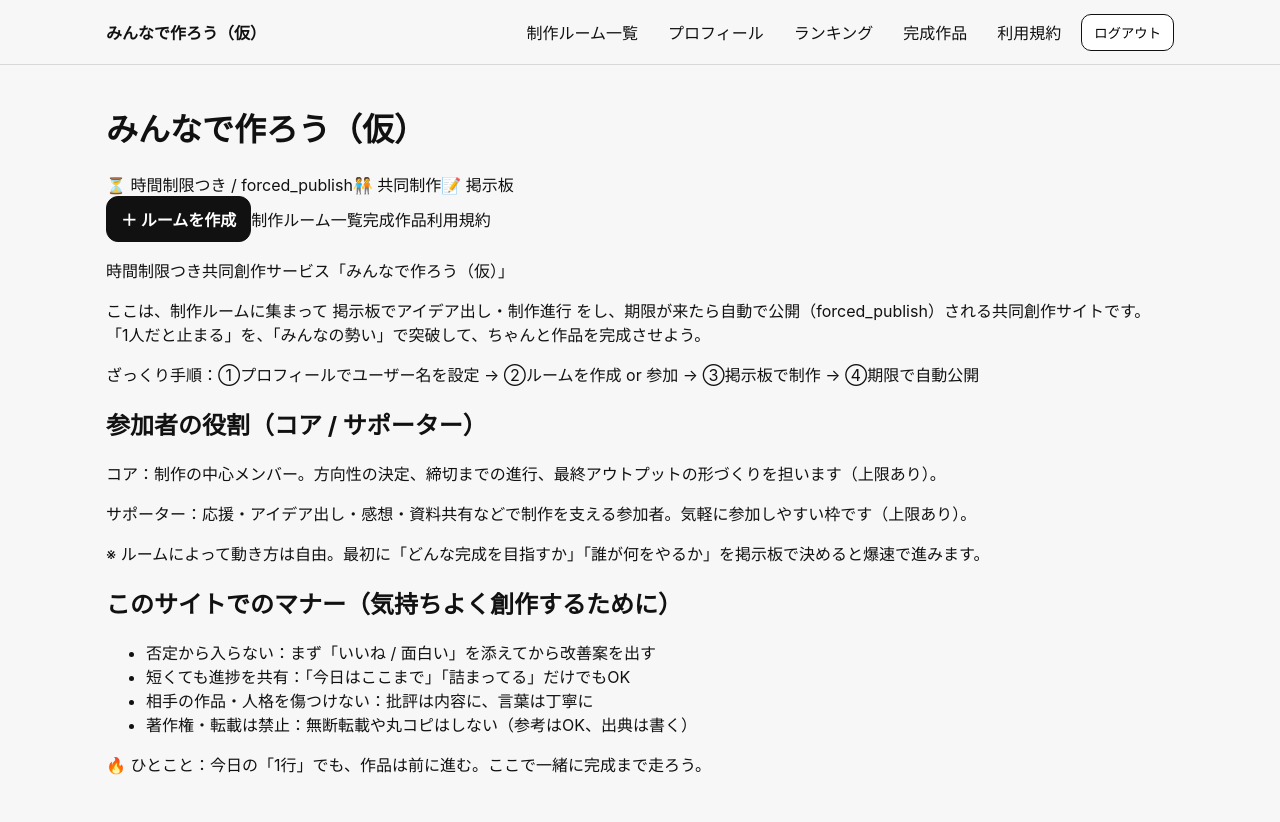
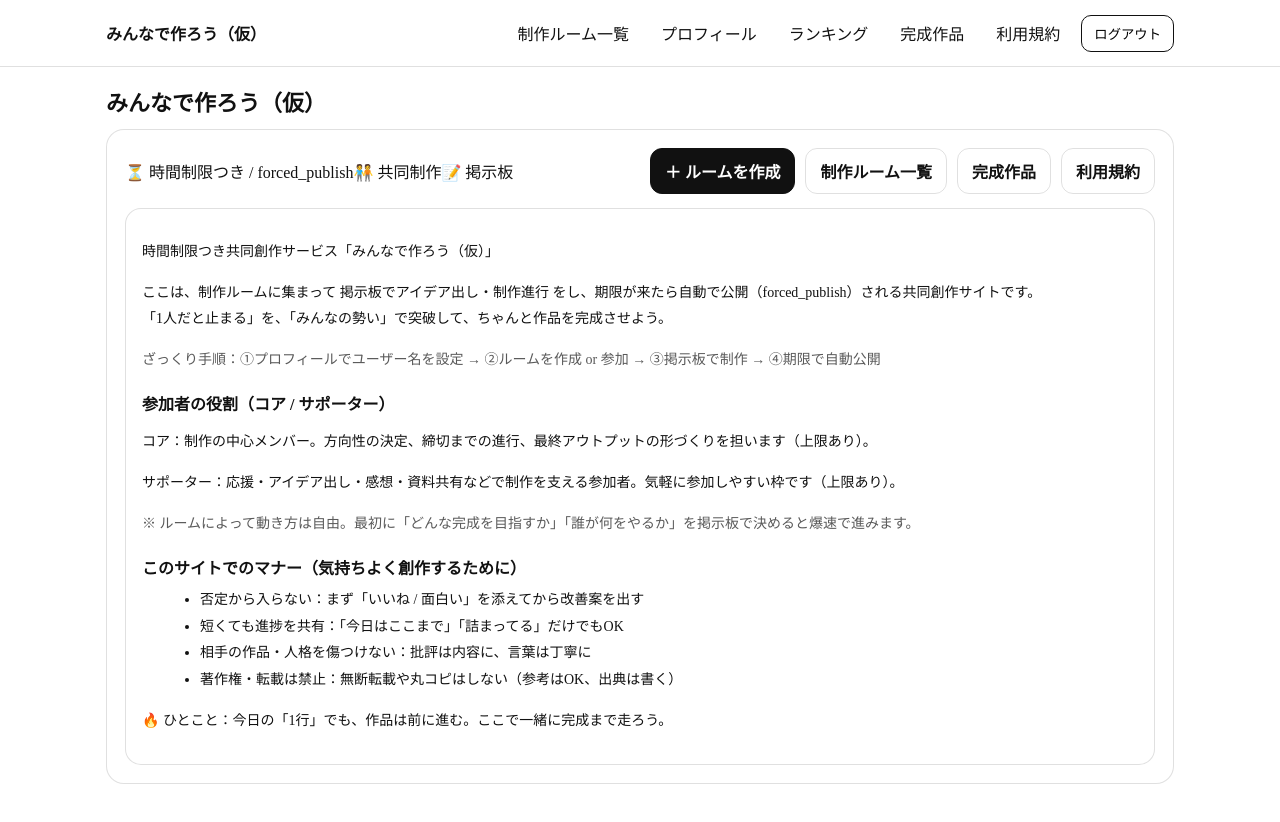
Before and after one commit to toki09141127-source/minnade-tsukuru, a Next.js app: page / in a window 1280 px wide. Shown: the top 822 px of the page. Built offline with nearby package versions, Linux system fonts and the light colour scheme; no server answers.

Commit message:
Force light theme and fix create room button text

```diff
--- a/app/globals.css
+++ b/app/globals.css
@@ -1,11 +1,19 @@
-/* =========================
-   Base Theme (Light固定寄り)
-   ========================= */
+/* ============================
+   globals.css (FORCE LIGHT)
+   - Light/Dark どちらでも同じ見た目に固定
+   - ルーム一覧の「+ルームを作成」文字が消える問題を確実に修正
+   ============================ */
 
+/* ブラウザへ「ライトUI前提」を宣言（自動反転対策の本命） */
 :root{
-    --bg:#f7f7f8;
+  color-scheme: light;
+}
+
+/* ===== Base tokens (light fixed) ===== */
+:root{
+  --bg:#ffffff;
   --fg:#111111;
-    --muted:#555555;
+  --muted:rgba(0,0,0,0.65);
 
   --card:#ffffff;
   --border:rgba(0,0,0,0.12);
@@ -15,53 +23,28 @@
   --btnBg:#111111;
   --btnFg:#ffffff;
 
-    --badgeBg:rgba(0,0,0,0.06);
-    --badgeBorder:rgba(0,0,0,0.12);
+  --chipBg:rgba(0,0,0,0.06);
+  --chipBorder:rgba(0,0,0,0.12);
+  --chipFg:#111111;
+
+  --danger:#b00020;
 }
 
-  /* ダークモードでも見た目を変えない（←今回の方針） */
-  @media (prefers-color-scheme: dark){
-    :root{
-      --bg:#f7f7f8;
-      --fg:#111111;
-      --muted:#555555;
-
-      --card:#ffffff;
-      --border:rgba(0,0,0,0.12);
-
-      --link:#111111;
-
-      --btnBg:#111111;
-      --btnFg:#ffffff;
-
-      --badgeBg:rgba(0,0,0,0.06);
-      --badgeBorder:rgba(0,0,0,0.12);
-    }
+/* ===== Reset ===== */
+*{ box-sizing:border-box; }
+html,body{ padding:0; margin:0; }
+body{
+  background:var(--bg);
+  color:var(--fg);
 }
 
-  /* =========================
-     Reset / Base
-     ========================= */
-
-  *{ box-sizing:border-box; }
-
-  html,body{
-    margin:0;
-    padding:0;
-    background:var(--bg);
-    color:var(--fg);
-    font-family:-apple-system,BlinkMacSystemFont,"Segoe UI",Roboto,"Noto Sans JP",sans-serif;
-  }
-
+/* 青リンク化を防ぐ（ヘッダー含む全体） */
 a{
-    color:var(--link);
+  color:inherit;
   text-decoration:none;
 }
 
-  /* =========================
-     Header
-     ========================= */
-
+/* ===== Layout ===== */
 .header{
   position:sticky;
   top:0;
@@ -74,11 +57,10 @@
   max-width:1100px;
   margin:0 auto;
   padding:12px 16px;
-
   display:flex;
+  gap:12px;
   align-items:center;
   justify-content:space-between;
-    gap:12px;
 }
 
 .brand{
@@ -95,16 +77,11 @@
 .navLink{
   padding:8px 10px;
   border-radius:10px;
+  border:1px solid transparent;
 }
-
-  header a,
-  header nav a{
-    color:#111 !important;
+.navLink:hover{
+  border-color:var(--border);
 }
-
-  /* =========================
-     Layout
-     ========================= */
 
 .main{
   max-width:1100px;
@@ -112,54 +89,234 @@
   padding:18px 16px 40px;
 }
 
+.container{ display:flex; flex-direction:column; gap:12px; }
+.stack{ display:flex; flex-direction:column; gap:12px; }
+.h1{ font-size:22px; margin:0; }
+
+/* ===== Common UI ===== */
+.toolbar{
+  display:flex;
+  gap:10px;
+  flex-wrap:wrap;
+  align-items:center;
+}
+
+.input,.select,textarea{
+  padding:10px 12px;
+  border-radius:12px;
+  border:1px solid var(--border);
+  background:var(--card);
+  color:var(--fg);
+}
+
 .grid{
   display:grid;
-    grid-template-columns:repeat(3,minmax(0,1fr));
+  grid-template-columns: repeat(3, minmax(0, 1fr));
   gap:12px;
 }
-
-  @media (max-width:900px){
-    .grid{ grid-template-columns:repeat(2,minmax(0,1fr)); }
+@media (max-width: 900px){
+  .grid{ grid-template-columns: repeat(2, minmax(0,1fr)); }
+}
+@media (max-width: 600px){
+  .grid{ grid-template-columns: 1fr; }
+  .headerInner{ align-items:flex-start; }
+  .nav{ justify-content:flex-end; }
 }
 
-  @media (max-width:600px){
-    .grid{ grid-template-columns:1fr; }
+.card{
+  background:var(--card);
+  border:1px solid var(--border);
+  border-radius:16px;
+  padding:14px;
 }
 
-  /* =========================
-     Card
-     ========================= */
+.linkCard:hover{
+  transform: translateY(-1px);
+  transition: 0.12s;
+}
+
+.row{
+  display:flex;
+  justify-content:space-between;
+  gap:10px;
+  align-items:center;
+}
+.title{ font-size:16px; font-weight:700; }
+.muted{ color:var(--muted); font-size:13px; }
+
+/* ===== Badges ===== */
+.badge{
+  display:inline-flex;
+  align-items:center;
+  height:26px;
+  padding:0 10px;
+  border-radius:999px;
+  border:1px solid var(--chipBorder);
+  background:var(--chipBg);
+  color:var(--chipFg);
+  font-size:12px;
+  font-weight:800;
+}
+
+.badge.ok{ border-color: rgba(0,0,0,0.15); }
+.badge.danger{ border-color: rgba(176,0,32,0.4); color: var(--danger); }
+
+/* ===== Readable content blocks ===== */
+.prose{ line-height: 1.85; }
+.lead{ font-size: 14px; font-weight: 800; margin: 0 0 8px; }
+.h3{ font-size: 14px; margin: 14px 0 6px; }
+.cardSub{ margin-top: 10px; padding-top: 10px; border-top: 1px dashed var(--border); }
+.quote{
+  margin-top: 10px;
+  padding: 10px 12px;
+  border-radius: 12px;
+  border: 1px solid var(--border);
+  background: rgba(0,0,0,0.03);
+}
+
+.readableBox{
+  background: var(--card);
+  border: 1px solid var(--border);
+  border-radius: 16px;
+  padding: 16px;
+}
+
+.readableBox p,
+.readableBox li{
+  color: var(--fg);
+  line-height: 1.9;
+  font-size: 14px;
+}
+
+.readableBox .mutedLine{ color: var(--muted); }
+.readableBox h2{ margin: 18px 0 8px; font-size: 16px; }
+.readableBox ul{ margin: 8px 0 0 18px; }
+
+/* ===== Buttons ===== */
+.btnPrimary{
+  display:inline-flex;
+  align-items:center;
+  justify-content:center;
+  gap:8px;
+  padding:10px 14px;
+  border-radius:12px;
+  border:1px solid var(--btnBg);
+  background:var(--btnBg);
+  color:var(--btnFg);
+  text-decoration:none;
+  font-weight:800;
+}
+
+.btnGhost{
+  display:inline-flex;
+  align-items:center;
+  justify-content:center;
+  gap:8px;
+  padding:10px 14px;
+  border-radius:12px;
+  border:1px solid var(--border);
+  background:transparent;
+  color:var(--fg);
+  text-decoration:none;
+  font-weight:800;
+}
+
+/* ✅ ここが今回の「制作ルーム一覧のボタン文字が見えない」本命対策
+   /rooms/create へのリンクは必ず黒背景＋白文字に固定 */
+a[href="/rooms/create"]{
+  display:inline-flex;
+  align-items:center;
+  justify-content:center;
+  gap:8px;
+  padding:10px 14px;
+  border-radius:12px;
+  border:1px solid #111;
+  background:#111;
+  color:#fff !important;
+  font-weight:900;
+  text-decoration:none;
+}
+
+/* hover */
+a[href="/rooms/create"]:hover{
+  filter: brightness(0.95);
+}
+
+/* ===== Hero (トップの見た目を読みやすく保つ) ===== */
+.heroWrap{
+  position: relative;
+  border-radius: 18px;
+  border: 1px solid var(--border);
+  background: var(--card);
+  padding: 18px;
+  overflow: hidden;
+}
+
+.heroTopRow{
+  display:flex;
+  align-items:center;
+  justify-content:space-between;
+  gap:12px;
+  flex-wrap:wrap;
+}
+
+.heroActions{
+  display:flex;
+  gap:10px;
+  flex-wrap:wrap;
+}
+
+/* ===== RoomCard theme (light fixed) ===== */
+:root{
+  --card-bg:#ffffff;
+  --card-border: rgba(0, 0, 0, 0.10);
+  --card-shadow: 0 6px 18px rgba(0, 0, 0, 0.06);
+  --text-main: rgba(0, 0, 0, 0.92);
+  --text-muted: rgba(0, 0, 0, 0.62);
+
+  --badge-bg: rgba(0, 0, 0, 0.06);
+  --badge-border: rgba(0, 0, 0, 0.10);
+  --badge-text: rgba(0, 0, 0, 0.80);
+
+  --status-open-bg: rgba(16, 185, 129, 0.14);
+  --status-open-border: rgba(16, 185, 129, 0.28);
+  --status-open-text: rgba(5, 120, 87, 1);
+
+  --status-forced-bg: rgba(59, 130, 246, 0.14);
+  --status-forced-border: rgba(59, 130, 246, 0.28);
+  --status-forced-text: rgba(29, 78, 216, 1);
+
+  --status-closed-bg: rgba(107, 114, 128, 0.16);
+  --status-closed-border: rgba(107, 114, 128, 0.30);
+  --status-closed-text: rgba(55, 65, 81, 1);
+}
+
+.roomCardLink{ display:block; }
 
 .roomCard{
-    border:1px solid var(--border);
-    background:var(--card);
-    border-radius:16px;
-    padding:14px;
-    transition:transform .12s ease;
+  border: 1px solid var(--card-border);
+  background: var(--card-bg);
+  border-radius: 16px;
+  padding: 14px 14px 12px;
+  box-shadow: var(--card-shadow);
+  transition: transform 120ms ease, border-color 120ms ease, background 120ms ease;
 }
 
-  .roomCard:hover{
-    transform:translateY(-1px);
+.roomCard:hover{ transform: translateY(-1px); }
+
+.roomCardTop{
+  display:flex;
+  justify-content:space-between;
+  align-items:center;
+  gap:10px;
+  margin-bottom:6px;
 }
 
-  .roomCardTitle{
-    font-size:16px;
-    font-weight:900;
-    margin:4px 0 10px;
-    color:#111 !important;
+.badges{
+  display:flex;
+  flex-wrap:wrap;
+  gap:8px;
 }
-
-  .roomCardMeta{
-    display:grid;
-    grid-template-columns:1fr 1fr;
-    gap:6px 12px;
-    font-size:13px;
-    color:var(--muted) !important;
-  }
-
-  /* =========================
-     Badge
-     ========================= */
 
 .badge{
   display:inline-flex;
@@ -169,86 +326,54 @@
   border-radius:999px;
   font-size:12px;
   font-weight:800;
-
-    background:var(--badgeBg);
-    border:1px solid var(--badgeBorder);
+  border: 1px solid var(--badge-border);
+  background: var(--badge-bg);
+  color: var(--badge-text);
 }
 
-  /* status colors */
+.badgeCategory{ font-weight:800; }
+
+.badgeStatus{ font-weight:900; }
 .badgeStatusOpen{
-    background:rgba(16,185,129,.14);
-    border-color:rgba(16,185,129,.28);
-    color:#047857;
+  background: var(--status-open-bg);
+  border-color: var(--status-open-border);
+  color: var(--status-open-text);
+}
+.badgeStatusForced{
+  background: var(--status-forced-bg);
+  border-color: var(--status-forced-border);
+  color: var(--status-forced-text);
+}
+.badgeStatusClosed{
+  background: var(--status-closed-bg);
+  border-color: var(--status-closed-border);
+  color: var(--status-closed-text);
 }
 
-  .badgeStatusForced{
-    background:rgba(59,130,246,.14);
-    border-color:rgba(59,130,246,.28);
-    color:#1d4ed8;
+.roomCardTitle{
+  font-size:16px;
+  font-weight:900;
+  color: var(--text-main);
+  margin: 2px 0 10px;
+  line-height:1.35;
 }
 
-  .badgeStatusClosed{
-    background:rgba(107,114,128,.16);
-    border-color:rgba(107,114,128,.30);
-    color:#374151;
+.roomCardMeta{
+  display:grid;
+  grid-template-columns: 1fr 1fr;
+  gap: 6px 12px;
 }
 
-  /* =========================
-     Button Primary
-     ★ 今回の最重要修正
-     ========================= */
-
-  .btnPrimary{
-    display:inline-flex;
+.metaItem{
+  display:flex;
   align-items:center;
-    justify-content:center;
-    gap:8px;
-
-    padding:10px 14px;
-    border-radius:12px;
-
-    background:#111111;
-    border:1px solid #111111;
-
-    color:#ffffff;
-    font-weight:700;
-    text-decoration:none;
+  gap:6px;
+  min-height:18px;
 }
 
-  /* Linkとして描画されたときに文字色が消える問題を完全防止 */
-  a.btnPrimary,
-  a.btnPrimary:visited,
-  a.btnPrimary:hover,
-  a.btnPrimary:active{
-    color:#ffffff !important;
-    text-decoration:none;
+.metaIcon{ font-size:13px; opacity:0.95; }
+.metaText{
+  font-size:13px;
+  color: var(--text-muted);
+  font-weight:700;
 }
-
-  /* 内部要素も白固定 */
-  .btnPrimary *{
-    color:inherit !important;
-  }
-
-  /* hover */
-  .btnPrimary:hover{
-    filter:brightness(.92);
-  }
-
-  /* =========================
-     Form
-     ========================= */
-
-  .input,
-  .select{
-    padding:10px 12px;
-    border-radius:12px;
-    border:1px solid var(--border);
-    background:#fff;
-    color:#111;
-  }
-
-  /* =========================
-     Utility
-     ========================= */
-
-  .muted{ color:var(--muted); }
```
Lines whose indentation alone changed are shown as unchanged.
